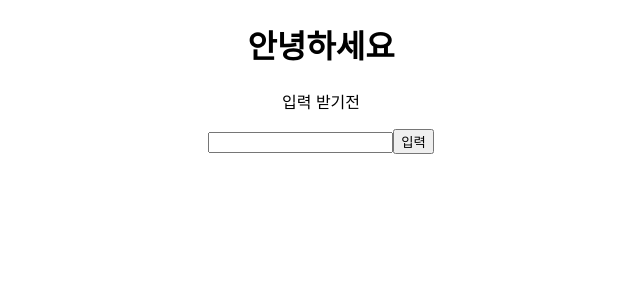
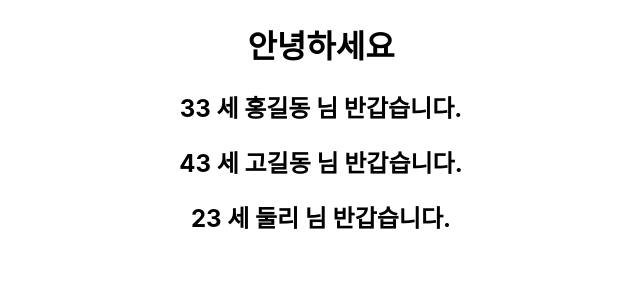
Before and after one commit to eungkyoung/fintech, a React (Create React App) app in the folder fintech/: page / in a window 1280 px wide. Shown: the top 300 px of the page, without its empty margins (319-959 px from the left). Built offline with nearby package versions, Linux system fonts and the light colour scheme.

Commit message:
array map 을 통해 리스트 데이터 렌더링

```diff
--- a/fintech/src/App.js
+++ b/fintech/src/App.js
@@ -1,13 +1,14 @@
 
 import './App.css';
 import InputExample from './components/InputExample';
+import ListComponent from "./components/ListComponent";
 import Welecome from './components/Welcome';
 
 function App() {
   return (
     <div className="App">
       <h1>안녕하세요</h1>
-      <InputExample></InputExample>
+      <ListComponent></ListComponent>
     </div>
   );
 }
--- /dev/null
+++ b/fintech/src/components/ListComponent.js
@@ -0,0 +1,24 @@
+import React, { useState } from "react";
+import Welcome from "./Welcome";
+
+const ListComponent = () => {
+  const [list, setList] = useState([
+    { username: "홍길동", age: 33, height: 183 },
+    { username: "고길동", age: 43, height: 123 },
+    { username: "둘리", age: 23, height: 133 },
+  ]);
+  return (
+    <div>
+      {/* <Welcome username={list[0].username} age={list[0].age}></Welcome>
+      <Welcome username={list[1].username} age={list[1].age}></Welcome>
+      <Welcome username={list[2].username} age={list[2].age}></Welcome> */}
+      {list.map((element) => {
+        return (
+          <Welcome username={element.username} age={element.age}></Welcome>
+        );
+      })}
+    </div>
+  );
+};
+
+export default ListComponent;
```
